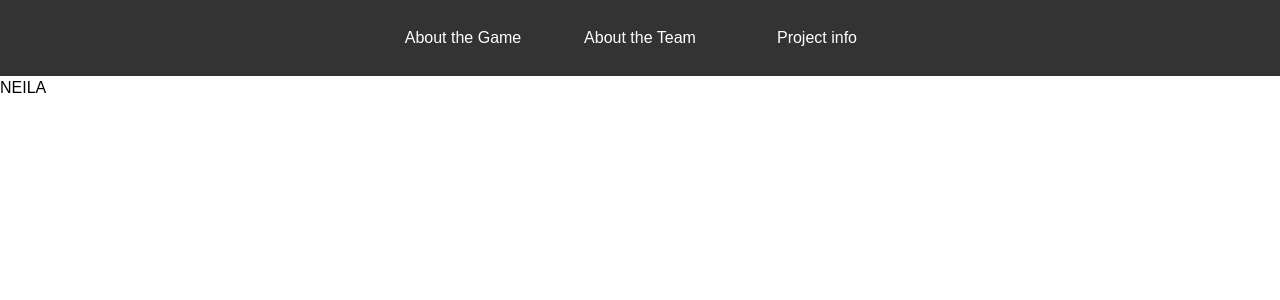
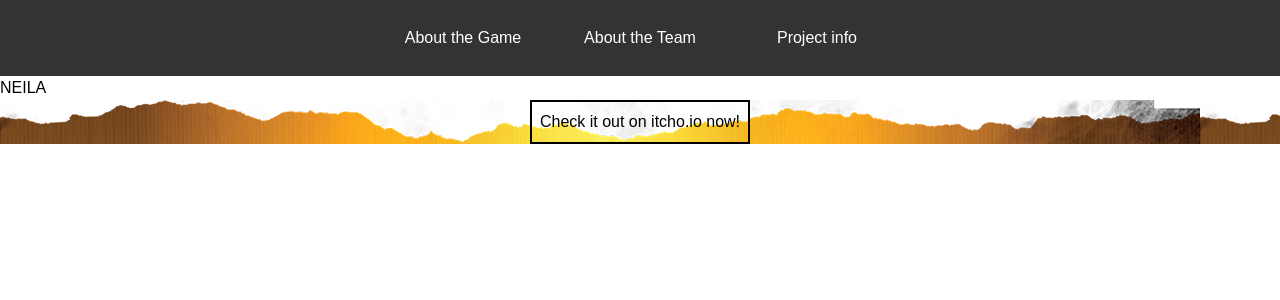
Before and after one commit to jasminedns/neila, a Next.js app: page / in a window 1280 px wide. Shown: the top 300 px of the page. Built offline with nearby package versions, Linux system fonts and the light colour scheme.

Commit message:
added bg and button (draft)

```diff
--- a/src/app/globals.css
+++ b/src/app/globals.css
@@ -46,3 +46,9 @@ body {
   border: solid 2px #ffd900af;
   color: rgba(255, 255, 255, 0.734);
 }
+
+.hp__button--link {
+  background-image: url("../../public/border.png");
+  display: flex;
+  justify-content: center;
+}
--- a/src/app/page.tsx
+++ b/src/app/page.tsx
@@ -1,7 +1,14 @@
+import "@/app/globals.css";
+
 export default function Home() {
   return (
     <>
-   <h1>NEILA</h1>
+      <h1>NEILA</h1>
+      <div className="hp__button--link">
+        <div className="p-2 border-2">
+          Check it out on itcho.io now!
+        </div>
+      </div>
     </>
 
   );
```
Also changed, not shown: public/border.png (added). Lines whose indentation alone changed are shown as unchanged.
